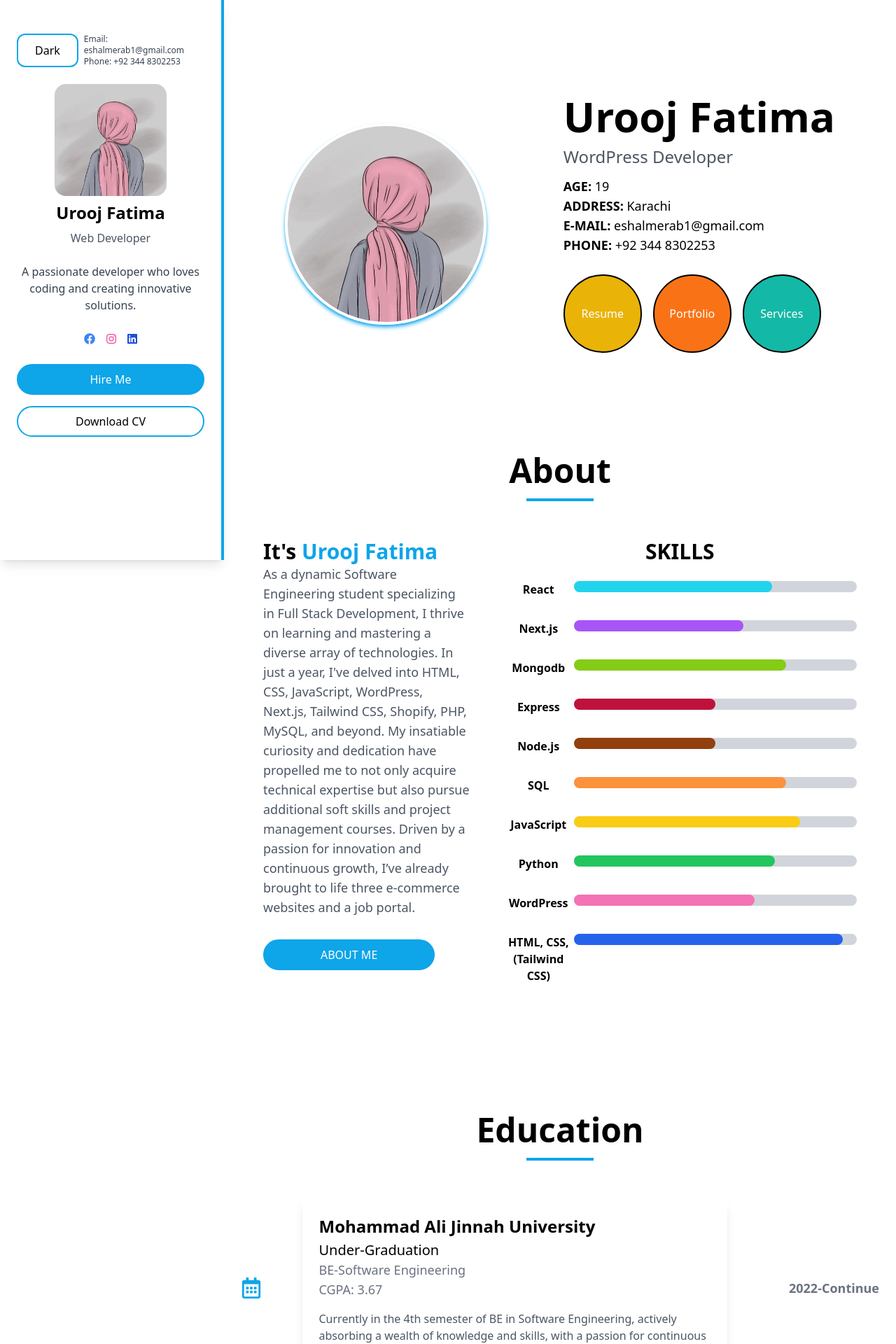
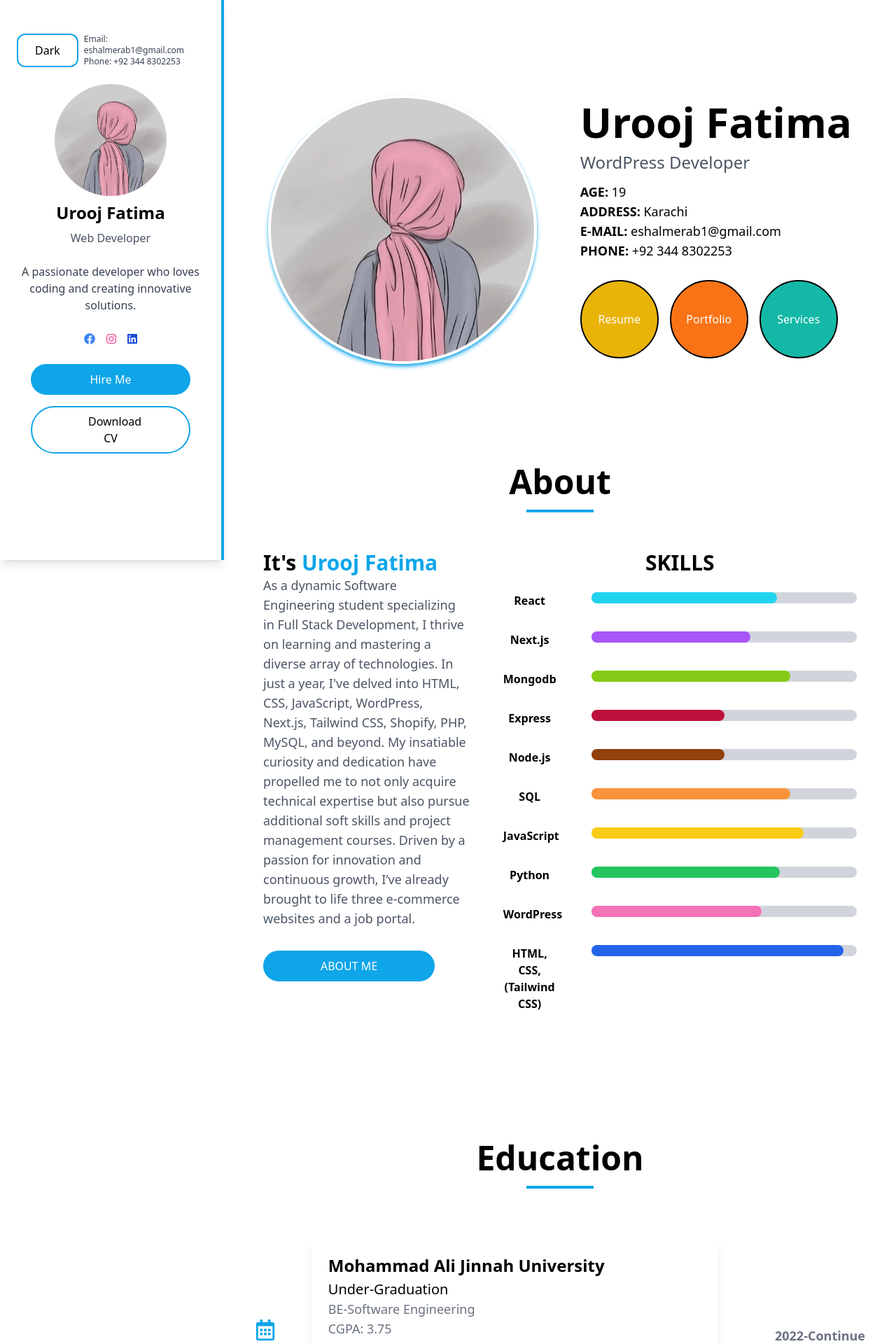
Before and after one commit to UroojFatim/Portfolio, a React (Vite) app: page / in a window 1280 px wide. Shown: the top 1920 px of the page at 70% size. Built offline with nearby package versions, Linux system fonts and the light colour scheme.

Commit message:
Responsiveness of Education , Skills , Sidebar and About Section

```diff
--- a/src/Components/About.jsx
+++ b/src/Components/About.jsx
@@ -15,7 +15,7 @@ const About = () => {
     ];
 
     return (
-        <section className="about-section p-8 text-center my-20 " id="about">
+        <section className="about-section md:p-8 text-center md:my-20 " id="about">
             <div className="text-center mb-12">
                 <h2 className="text-5xl font-bold text-lightTheme-text dark:text-darkTheme-text">
                     About
@@ -41,13 +41,13 @@ const About = () => {
                 </div>
 
                 {/* Right section: Skills */}
-                <div className="md:w-[60%] animate-slideInUp">
+                <div className="md:w-[60%] w-full animate-slideInUp ">
                     <h3 className="text-3xl font-semibold text-lightTheme-text dark:text-darkTheme-text mb-6">SKILLS</h3>
-                    <div className="space-y-6">
+                    <div className="space-y-6 ">
                         {skills.map((skill, index) => (
-                            <div key={index} className="mb-4 flex justify-between">
-                                <p className="w-[20%] font-semibold text-lightTheme-text dark:text-darkTheme-text mb-2">{skill.name}</p>
-                                <div className="w-[80%] h-4 bg-gray-300 rounded-full">
+                            <div key={index} className="mb-4 flex justify-between ">
+                                <p className="w-[15%] font-semibold text-lightTheme-text dark:text-darkTheme-text mb-2">{skill.name}</p>
+                                <div className="w-[75%] h-4 bg-gray-300 rounded-full">
                                     <div
                                         className={`${skill.color} h-full rounded-full`}
                                         style={{ width: skill.level }}
--- a/src/Components/Education.jsx
+++ b/src/Components/Education.jsx
@@ -7,7 +7,7 @@ const Education = () => {
             institution: "Mohammad Ali Jinnah University",
             degree: "Under-Graduation",
             field: "BE-Software Engineering",
-            cgpa: "CGPA: 3.67",
+            cgpa: "CGPA: 3.75",
             description: "Currently in the 4th semester of BE in Software Engineering, actively absorbing a wealth of knowledge and skills, with a passion for continuous learning and growth in the dynamic field of software development.",
             yearRange: "2022-Continue"
         },
@@ -30,7 +30,7 @@ const Education = () => {
     ];
 
     return (
-        <section className="education-section py-16" id="education">
+        <section className="education-section py-16 px-1 md:px-5" id="education">
             <div className="text-center mb-12">
                 <h2 className="text-5xl font-bold text-lightTheme-text dark:text-darkTheme-text">
                     Education
@@ -42,7 +42,7 @@ const Education = () => {
                 {educationData.map((edu, index) => (
                     <div
                         key={index}
-                        className={`flex flex-col md:flex-row md:items-center justify-between md:space-x-6 ${index % 2 === 1 ? 'md:flex-row-reverse' : ''}`}
+                        className={`flex flex-col space-y-4 md:flex-row md:items-center justify-between md:space-x-6 ${index % 2 === 1 ? 'md:flex-row-reverse' : ''}`}
                     >
                         {/* Timeline Icon */}
                         <div className="relative flex items-center">
--- a/src/Components/Hero.jsx
+++ b/src/Components/Hero.jsx
@@ -9,7 +9,7 @@ const Hero = () => {
                 <img
                     src={ProfileImage}
                     alt="Urooj Fatima"
-                    className="w-48 h-48 sm:w-60 sm:h-60 lg:w-72 lg:h-72 rounded-full border-4 border-white dark:shadow-lg dark:shadow-darkTheme-accent shadow-lightTheme-accent shadow-md"
+                    className="w-48 h-48 sm:w-60 sm:h-60 lg:w-80 lg:h-80 xl:w-96 xl:h-96 rounded-full border-4 border-white dark:shadow-lg dark:shadow-darkTheme-accent shadow-lightTheme-accent shadow-md"
                 />
             </div>
 
--- a/src/Components/Pages/LeftSide/Sidebar.jsx
+++ b/src/Components/Pages/LeftSide/Sidebar.jsx
@@ -5,7 +5,7 @@ import CV from "../../../assets/CV.pdf";
 const Sidebar = ({ toggleTheme, isDarkMode, sidebarOpen, toggleSidebar }) => {
   return (
     <div
-      className={`fixed top-0 left-0 w-full z-10 bg-lightTheme-bg dark:bg-darkTheme-bg p-6 shadow-lg h-screen text-lightTheme-text dark:text-darkTheme-text border-r-4 border-lightTheme-accent dark:border-darkTheme-accent transition-transform duration-300 transform md:translate-x-0 ${sidebarOpen ? 'translate-x-0' : '-translate-x-full'} md:w-1/4`}
+      className={`fixed top-0 left-0 w-full z-10 bg-lightTheme-bg dark:bg-darkTheme-bg p-6 shadow-lg h-screen text-lightTheme-text dark:text-darkTheme-text border-r-4 border-lightTheme-accent dark:border-darkTheme-accent transition-transform duration-300 transform md:translate-x-0 ${sidebarOpen ? 'translate-x-0' : '-translate-x-full'} md:w-[30%] lg:w-1/4`}
     >
       {/* Close Button for Mobile */}
       <div className="md:hidden flex justify-end mb-4">
@@ -15,10 +15,10 @@ const Sidebar = ({ toggleTheme, isDarkMode, sidebarOpen, toggleSidebar }) => {
       </div>
 
       {/* Theme Toggle Button */}
-      <div className="mt-6 flex item-center gap-2 justify-between">
+      <div className="mt-6 flex md:flex-col xl:flex-row  item-center gap-2 justify-between">
         <button
           onClick={toggleTheme}
-          className="px-3 md:py-1 md:px-6 rounded-xl border-2 border-lightTheme-accent dark:border-darkTheme-accent text-lightTheme-text dark:text-darkTheme-text"
+          className="px-4 py-1 lg:px-6 rounded-xl border-2 border-lightTheme-accent dark:border-darkTheme-accent text-lightTheme-text dark:text-darkTheme-text"
         >
           {isDarkMode ? "Light" : "Dark"}
         </button>
@@ -29,11 +29,11 @@ const Sidebar = ({ toggleTheme, isDarkMode, sidebarOpen, toggleSidebar }) => {
       </div>
 
       {/* Profile Image and Info */}
-      <div className="text-center my-6 flex-col space-y-2">
+      <div className="text-center m-6 flex-col space-y-2">
         <img
           src={Profile}
           alt="Profile"
-          className="w-[60%] h-40 mx-auto rounded-2xl"
+          className="w-40 h-40 mx-auto rounded-full"
         />
         <h1 className="text-2xl font-bold">Urooj Fatima</h1>
         <p className="text-gray-600 dark:text-gray-300">Web Developer</p>
@@ -59,14 +59,14 @@ const Sidebar = ({ toggleTheme, isDarkMode, sidebarOpen, toggleSidebar }) => {
       </div>
 
       {/* Hire Me and Download CV Buttons */}
-      <div className="text-center flex flex-col gap-4">
-        <button className="border-2 border-lightTheme-accent dark:border-darkTheme-accent hover:dark:bg-transparent hover:dark:text-white bg-lightTheme-accent dark:bg-darkTheme-accent text-white py-2 px-20 rounded-full hover:opacity-80 transition hover:bg-transparent hover:text-black">
+      <div className="text-center flex flex-col gap-4 mx-5">
+        <button className="border-2 border-lightTheme-accent dark:border-darkTheme-accent hover:dark:bg-transparent hover:dark:text-white bg-lightTheme-accent dark:bg-darkTheme-accent text-white px-14 py-2 md:px-20 rounded-full hover:opacity-80 transition hover:bg-transparent hover:text-black">
           Hire Me
         </button>
         <a
           href={CV}
           download="UroojFatima_CV.pdf"
-          className="border-2 py-2 px-20 rounded-full transition hover:text-white text-center border-lightTheme-accent hover:bg-lightTheme-accent dark:border-darkTheme-accent dark:hover:bg-darkTheme-accent"
+          className="border-2 px-14 py-2 lg:px-20 rounded-full transition hover:text-white text-center border-lightTheme-accent hover:bg-lightTheme-accent dark:border-darkTheme-accent dark:hover:bg-darkTheme-accent"
         >
           Download CV
         </a>
--- a/src/Components/Pages/RightSide/Home.jsx
+++ b/src/Components/Pages/RightSide/Home.jsx
@@ -1,3 +1,4 @@
+// Home.js
 import React from 'react';
 import Hero from '../../Hero';
 import About from '../../About';
@@ -6,7 +7,7 @@ import Skills from '../../Skills';
 
 const Home = () => {
   return (
-    <div>
+    <div className="space-y-20">
       <Hero /> {/* Add the Hero section here */}
       <About/>
       <Education/>
--- a/src/Components/Skills.jsx
+++ b/src/Components/Skills.jsx
@@ -75,7 +75,7 @@ const Skills = () => {
                 <h3 className="text-2xl font-semibold text-gray-700 dark:text-gray-300">
                     Professional skillset
                 </h3>
-                <div className="grid grid-cols-2 sm:grid-cols-3 md:grid-cols-4 gap-8 m-8 ">
+                <div className="grid grid-cols-1 sm:grid-cols-3 md:grid-cols-4 gap-8 m-8 ">
                     {professionalSkills.map((skill, index) => (
                         <div
                             key={index}
@@ -101,7 +101,7 @@ const Skills = () => {
                 <h3 className="text-2xl font-semibold text-gray-700 dark:text-gray-300">
                     Soft skillset
                 </h3>
-                <div className="grid grid-cols-2 sm:grid-cols-3 md:grid-cols-4 gap-8 m-8">
+                <div className="grid grid-cols-1 sm:grid-cols-3 md:grid-cols-4 gap-8 m-8 items-center justify-center ">
                     {softSkills.map((skill, index) => (
                         <div
                             key={index}
```
